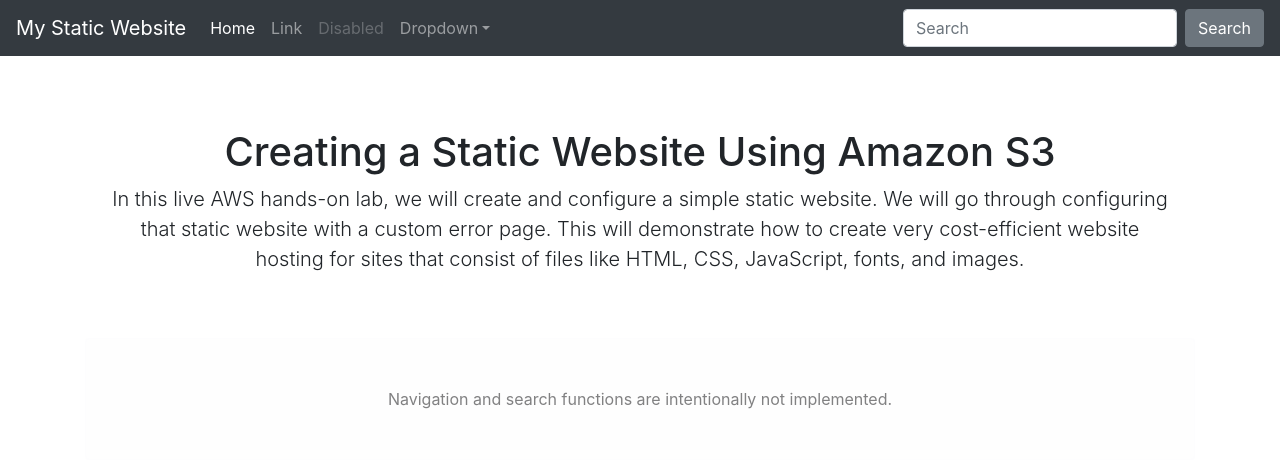
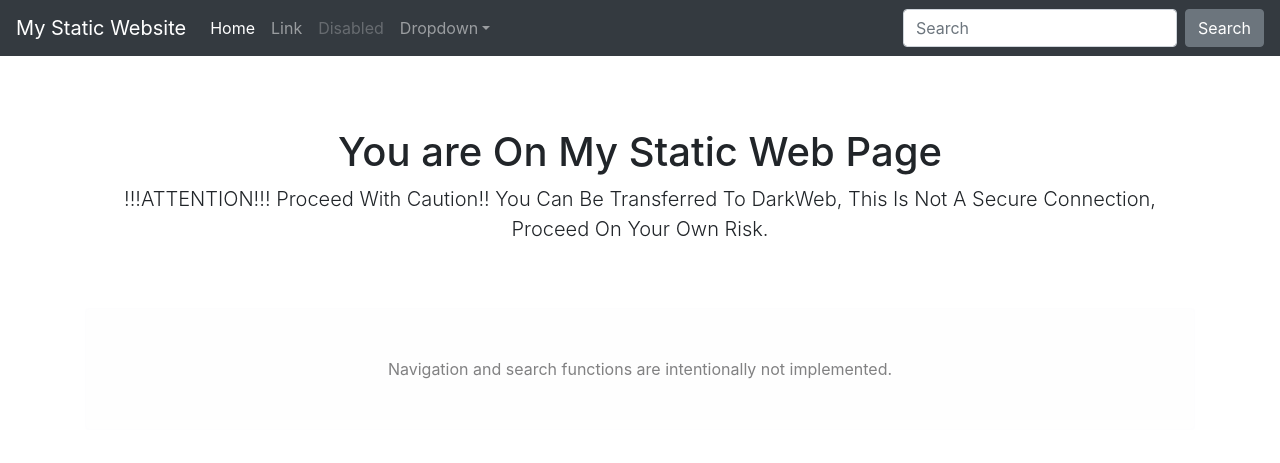
Before and after one commit to Avish779/aws-s3-static-website, a plain HTML site: page darkweb.html in a window 1280 px wide. Drawn offline with nearby package versions, Linux system fonts and the light colour scheme.

Commit message:
Update darkweb.html

```diff
--- a/darkweb.html
+++ b/darkweb.html
@@ -75,10 +75,8 @@
   <main role="main" class="container">
 
     <div class="starter-template">
-      <h1>Creating a Static Website Using Amazon S3</h1>
-      <p class="lead">In this live AWS hands-on lab, we will create and configure a simple static website. We will go
-        through configuring that static website with a custom error page. This will demonstrate how to create very
-        cost-efficient website hosting for sites that consist of files like HTML, CSS, JavaScript, fonts, and images.
+      <h1>You are On My Static Web Page</h1>
+      <p class="lead">!!!ATTENTION!!! Proceed With Caution!! You Can Be Transferred To DarkWeb, This Is Not A Secure Connection, Proceed On Your Own Risk.
       </p>
     </div>
 
```
